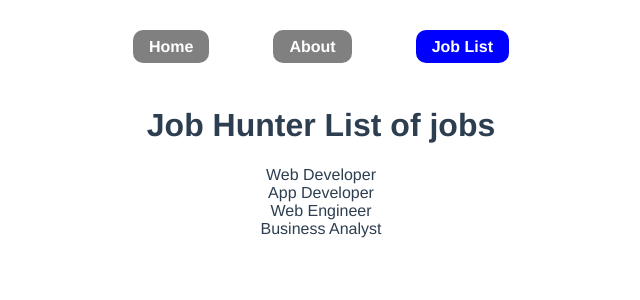
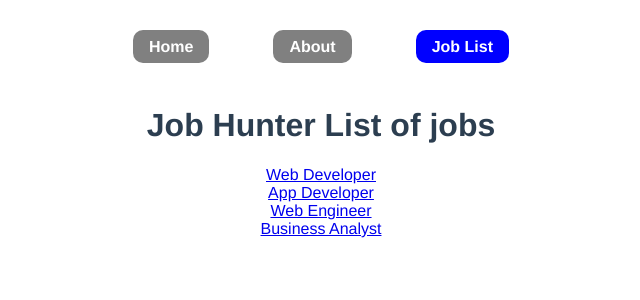
Before and after one commit to kiboma2021/job-hunter-vue, a Vue app: page /jobs in a window 1280 px wide. Shown: the top 300 px of the page, without its empty margins (319-959 px from the left). Built offline with nearby package versions, Linux system fonts and the light colour scheme.

Commit message:
Open job details

```diff
--- a/src/views/jobs/JobView.vue
+++ b/src/views/jobs/JobView.vue
@@ -1,7 +1,9 @@
 <template>
   <h1>Job Hunter List of jobs</h1>
   <div v-for="job in jobs" :key="job.id">
-    {{ job.title }}
+    <router-link :to="{ name: 'JobDetail', params: {id: job.id}}">
+      {{ job.title }}
+    </router-link>
   </div>
 </template>
 
```
